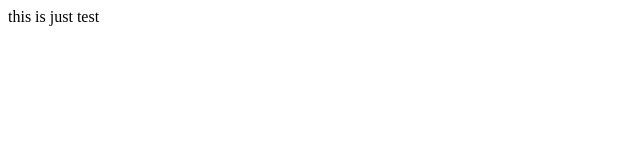
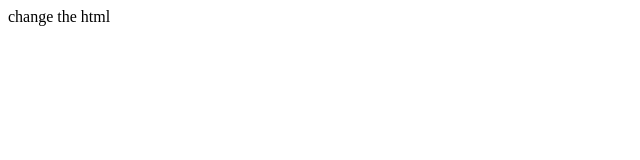
Before and after one commit to rahmonsaib/art-web-site, a plain HTML site: page index.html in a window 1280 px wide. Shown: the full height of the page, 0-640 px from the left. Drawn offline with Linux system fonts and the light colour scheme.

Commit message:
text three

```diff
--- a/index.html
+++ b/index.html
@@ -9,7 +9,7 @@
 
 <body>
 
-    <div>this is just test</div>
+    <div>change the html</div>
 
 </body>
 </html>
```
